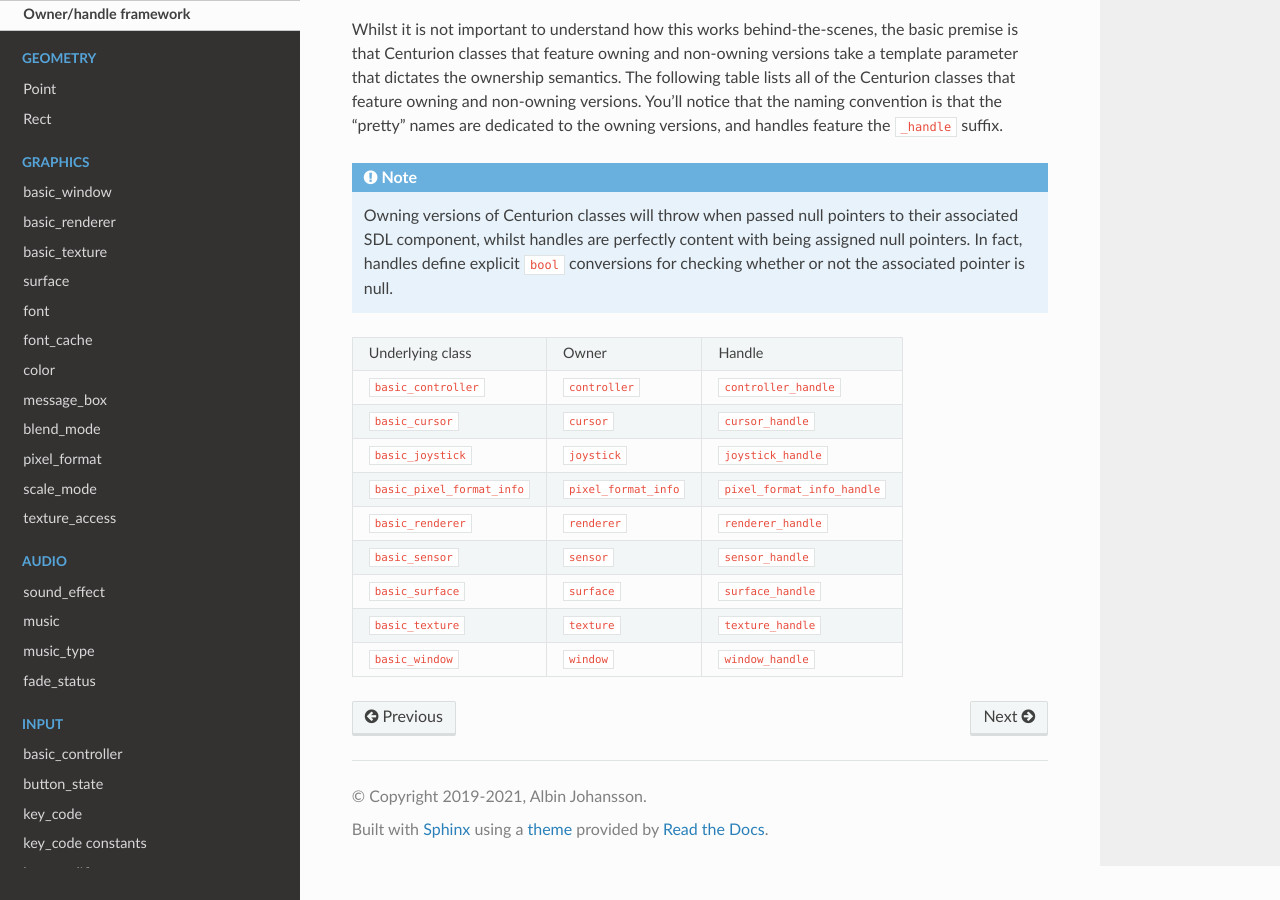
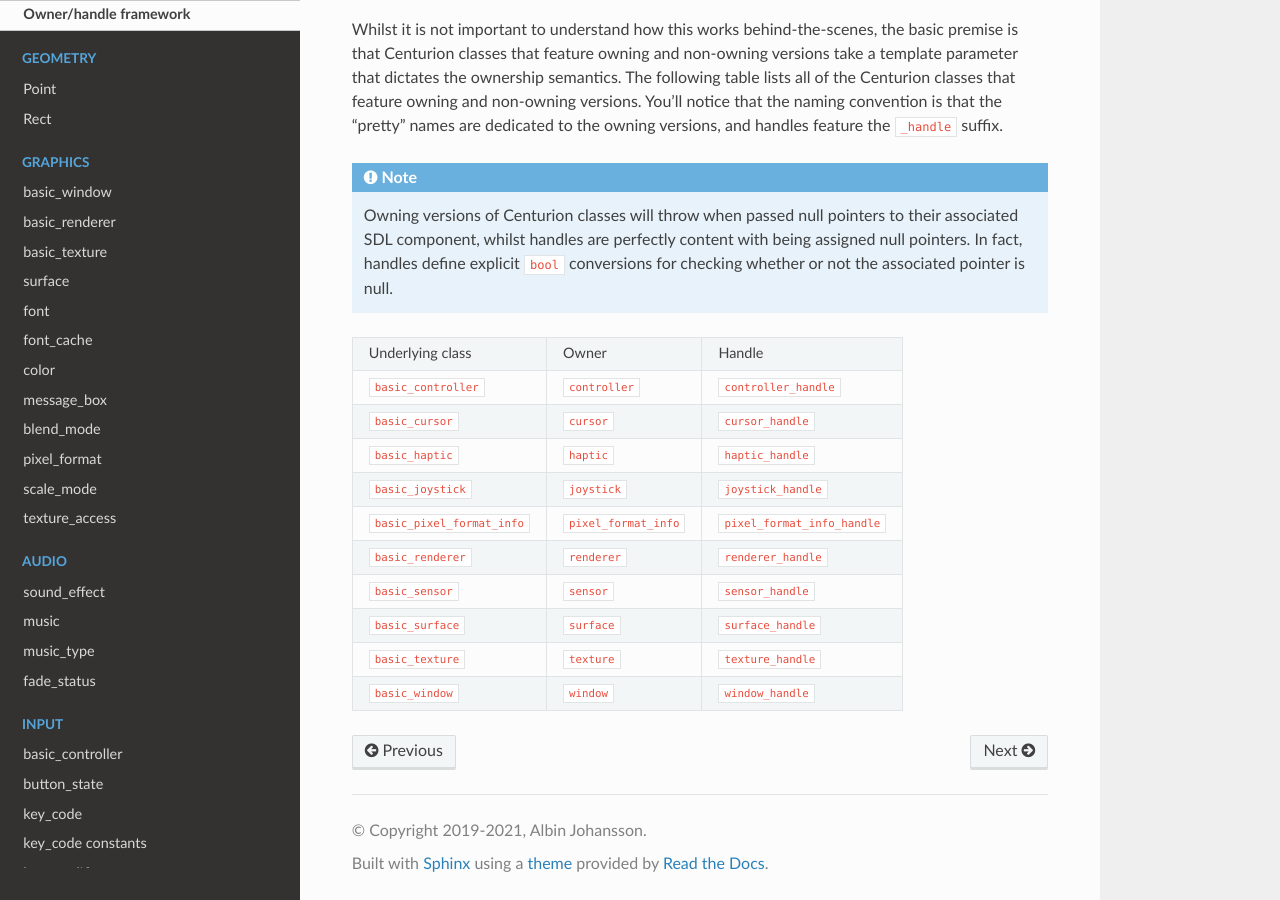
Before and after one commit to albin-johansson/centurion, a Sphinx documentation site: the page built from docs/pages/owner_handle_api.rst, in a window 1280 px wide and 900 px high, scrolled down 1764 px. Built offline with Sphinx 7.4.7 and the Read the Docs theme 2.0.0, drawn with Linux system fonts in a browser that asks for light colours; pages that are not in the unit, such as notebooks, are missing from menus.

Commit message:
Update owner_handle_api.rst

```diff
--- a/docs/pages/owner_handle_api.rst
+++ b/docs/pages/owner_handle_api.rst
@@ -104,6 +104,7 @@ names are dedicated to the owning versions, and handles feature the ``_handle``
 ----------------------------- ----------------------- ------------------------------
  ``basic_controller``          ``controller``          ``controller_handle``
  ``basic_cursor``              ``cursor``              ``cursor_handle``
+ ``basic_haptic``              ``haptic``              ``haptic_handle``
  ``basic_joystick``            ``joystick``            ``joystick_handle``
  ``basic_pixel_format_info``   ``pixel_format_info``   ``pixel_format_info_handle``
  ``basic_renderer``            ``renderer``            ``renderer_handle``
```
